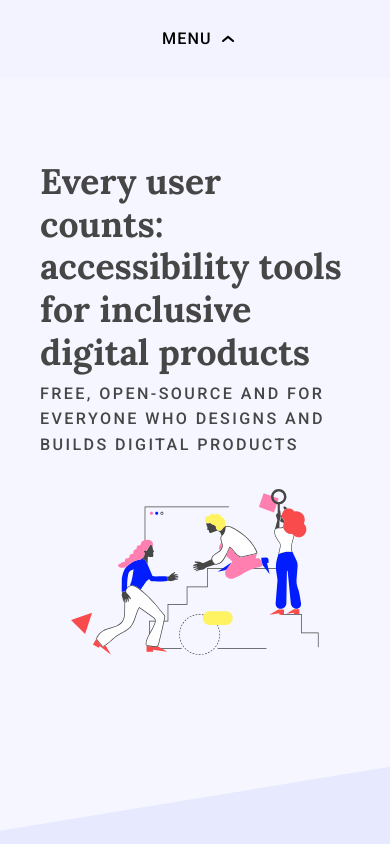
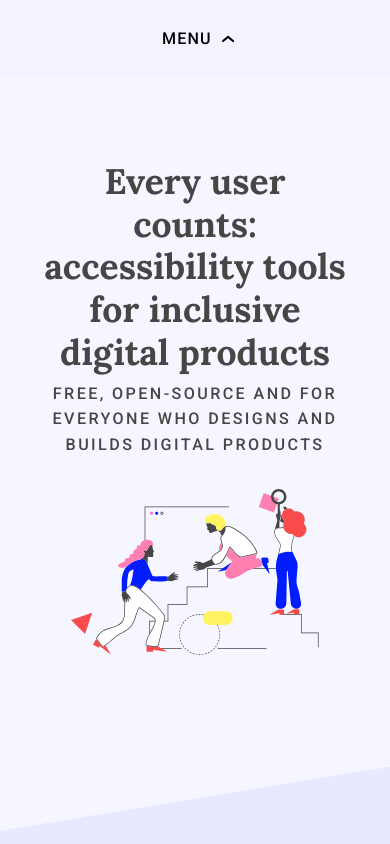
Before and after one commit to accessibility-tools/website, a Next.js app in the folder packages/client/: page / in a window 390 px wide. Shown: the top 844 px of the page. Built offline with nearby package versions, Linux system fonts and the light colour scheme.

Commit message:
fix(mobile homepage) top of page centering and re-aligning for mobile
The homepage's first section is re-aligned for mobile, adn the text is
now centered, the text and image will no longer be on the same row.

```diff
--- a/packages/client/src/pages/index.tsx
+++ b/packages/client/src/pages/index.tsx
@@ -69,6 +69,13 @@ const Tagline = styled(Stack)`
     text-align: left;
   }
 
+  @media (max-width: 800px) {
+    h1,
+    h5 {
+      text-align: center;
+    }
+  }
+
   h5 {
     text-transform: uppercase;
     letter-spacing: 0.15rem;
@@ -119,6 +126,11 @@ const ContactLink = styled(Link)`
     position: relative;
   }
 `;
+const MobileAligner = styled.div`
+  @media (max-width: 800px) {
+    display:block;
+  }
+`;
 
 const LandingPage: React.FC = () => {
   return (
@@ -127,7 +139,7 @@ const LandingPage: React.FC = () => {
       <PageContainer>
         <Section>
           <Switcher threshold="35rem" space="0rem">
-            <div>
+            <MobileAligner>
               <Center>
                 <Tagline>
                   <h1>
@@ -143,7 +155,7 @@ const LandingPage: React.FC = () => {
               <Center>
                 <LandingImg src="/illustrations/intro.svg" alt="" />
               </Center>
-            </div>
+            </MobileAligner>
           </Switcher>
         </Section>
 
```
